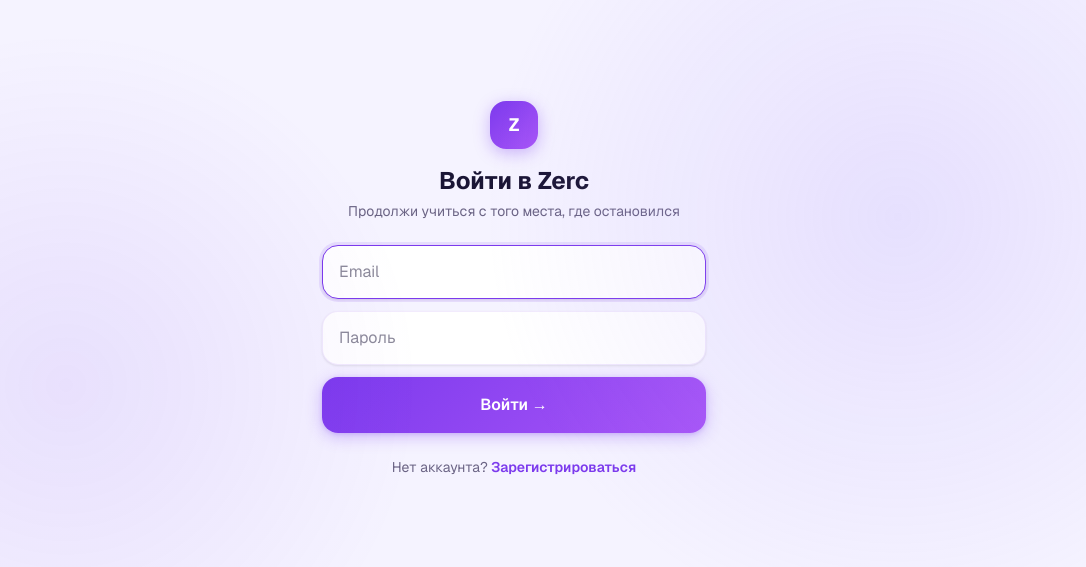
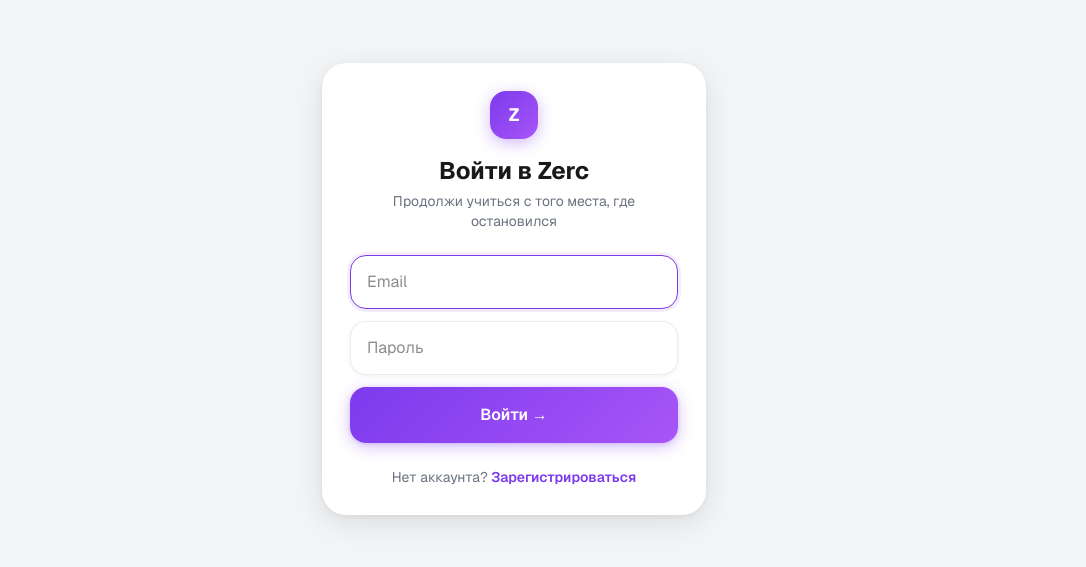
Before and after one commit to ssxdtxr/zenc, a Next.js app: page /login in a window 1280 px wide. Shown: the part 111-678 px from the top of the page, without its empty margins (126-1212 px from the left). Built offline with nearby package versions, Linux system fonts and the light colour scheme.

Commit message:
feat: T-Bank style redesign + fix session restore on reload

```diff
--- a/app/globals.css
+++ b/app/globals.css
@@ -6,20 +6,29 @@
 }
 
 :root {
-  --bg: #f5f3ff;
-  --surface: #ffffff;
-  --surface-2: #f3f0ff;
-  --border: rgba(124, 58, 237, 0.1);
-  --border-strong: rgba(124, 58, 237, 0.2);
-  --text: #1a1535;
-  --text-2: #6b6485;
-  --text-3: #a09bb5;
+  /* Neutral background — like T-Bank */
+  --bg: #F4F5F7;
+  --surface: #FFFFFF;
+  --surface-2: #F0F1F4;
+
+  /* Neutral borders — no purple tint */
+  --border: rgba(0, 0, 0, 0.07);
+  --border-strong: rgba(0, 0, 0, 0.13);
+
+  /* Neutral text */
+  --text: #18191A;
+  --text-2: #6B7280;
+  --text-3: #9CA3AF;
+
+  /* Brand violet — only for accents */
   --violet: #7c3aed;
-  --violet-mid: #a78bfa;
-  --violet-light: #ede9fe;
-  --shadow-sm: 0 1px 3px rgba(0,0,0,0.06), 0 1px 2px rgba(0,0,0,0.04);
-  --shadow: 0 4px 20px rgba(124,58,237,0.08), 0 1px 4px rgba(0,0,0,0.05);
-  --shadow-lg: 0 8px 40px rgba(124,58,237,0.12), 0 2px 8px rgba(0,0,0,0.07);
+  --violet-mid: rgba(124, 58, 237, 0.4);
+  --violet-light: rgba(124, 58, 237, 0.07);
+
+  /* Clean neutral shadows */
+  --shadow-sm: 0 1px 4px rgba(0, 0, 0, 0.06);
+  --shadow: 0 2px 16px rgba(0, 0, 0, 0.07), 0 1px 3px rgba(0, 0, 0, 0.04);
+  --shadow-lg: 0 8px 32px rgba(0, 0, 0, 0.10), 0 2px 6px rgba(0, 0, 0, 0.05);
 }
 
 * {
@@ -42,33 +51,6 @@
   min-height: 100dvh;
 }
 
-/* Background blobs */
-body::before {
-  content: '';
-  position: fixed;
-  top: -15%;
-  right: -15%;
-  width: 70vw;
-  height: 70vw;
-  background: radial-gradient(circle, rgba(167,139,250,0.18) 0%, transparent 65%);
-  pointer-events: none;
-  z-index: 0;
-}
-body::after {
-  content: '';
-  position: fixed;
-  bottom: -10%;
-  left: -15%;
-  width: 60vw;
-  height: 60vw;
-  background: radial-gradient(circle, rgba(124,58,237,0.1) 0%, transparent 65%);
-  pointer-events: none;
-  z-index: 0;
-}
-
-/* All content above blobs */
-#__next, main, header, nav { position: relative; z-index: 1; }
-
 input, textarea, select {
   font-size: 16px !important;
 }
--- a/app/login/page.tsx
+++ b/app/login/page.tsx
@@ -37,7 +37,7 @@
 
   return (
     <div className="min-h-dvh flex items-center justify-center px-5" style={{ background: "var(--bg)" }}>
-      <div className="w-full max-w-sm space-y-6">
+      <div className="w-full max-w-sm space-y-6 p-7 rounded-3xl" style={{ background: "var(--surface)", boxShadow: "var(--shadow-lg)" }}>
         <div className="text-center space-y-1">
           <div
             className="w-12 h-12 rounded-2xl flex items-center justify-center text-white font-bold text-lg mx-auto"
--- a/app/register/page.tsx
+++ b/app/register/page.tsx
@@ -37,7 +37,7 @@
 
   return (
     <div className="min-h-dvh flex items-center justify-center px-5" style={{ background: "var(--bg)" }}>
-      <div className="w-full max-w-sm space-y-6">
+      <div className="w-full max-w-sm space-y-6 p-7 rounded-3xl" style={{ background: "var(--surface)", boxShadow: "var(--shadow-lg)" }}>
         <div className="text-center space-y-1">
           <div
             className="w-12 h-12 rounded-2xl flex items-center justify-center text-white font-bold text-lg mx-auto"
--- a/features/choose-answer/ui/choice-form.tsx
+++ b/features/choose-answer/ui/choice-form.tsx
@@ -24,8 +24,8 @@
             className="w-full text-left p-4 rounded-2xl transition-all active:scale-[0.98] flex items-start gap-3"
             style={{
               background: isSelected ? "var(--violet-light)" : "var(--surface-2)",
-              border: `1.5px solid ${isSelected ? "rgba(124,58,237,0.35)" : "var(--border)"}`,
-              boxShadow: isSelected ? "0 0 0 3px rgba(124,58,237,0.08)" : "none",
+              border: `1.5px solid ${isSelected ? "var(--violet)" : "var(--border)"}`,
+              boxShadow: isSelected ? "0 0 0 3px var(--violet-light)" : "none",
             }}
           >
             <span
--- a/features/session-results/ui/session-results.tsx
+++ b/features/session-results/ui/session-results.tsx
@@ -18,7 +18,7 @@
       {/* Score hero */}
       <div
         className="p-5 rounded-3xl space-y-3"
-        style={{ background: "linear-gradient(135deg, #f5f3ff 0%, #ede9fe 100%)", border: "1.5px solid rgba(124,58,237,0.2)" }}
+        style={{ background: "var(--surface)", border: "1px solid var(--border)", boxShadow: "var(--shadow)" }}
       >
         <div className="flex items-end justify-between">
           <div>
@@ -34,7 +34,7 @@
             {levelCfg.label}
           </span>
         </div>
-        <div className="h-2.5 rounded-full overflow-hidden" style={{ background: "rgba(124,58,237,0.15)" }}>
+        <div className="h-2.5 rounded-full overflow-hidden" style={{ background: "var(--surface-2)" }}>
           <div className="h-full rounded-full" style={{ width: `${pct}%`, background: "linear-gradient(90deg, #7c3aed, #a855f7)" }} />
         </div>
         <p className="text-sm leading-relaxed" style={{ color: "var(--text-2)" }}>{results.summary}</p>
@@ -90,7 +90,7 @@
       )}
 
       {results.toStudyDeeper.length > 0 && (
-        <div className="p-4 rounded-3xl space-y-2" style={{ background: "var(--violet-light)", border: "1.5px solid rgba(124,58,237,0.2)" }}>
+        <div className="p-4 rounded-3xl space-y-2" style={{ background: "var(--violet-light)", border: "1px solid var(--border)" }}>
           <p className="text-xs font-bold uppercase tracking-wider" style={{ color: "var(--violet)" }}>Углубить до эксперта</p>
           {results.toStudyDeeper.map((s, i) => (
             <p key={i} className="text-sm leading-relaxed" style={{ color: "var(--text-2)" }}>— {s}</p>
--- a/features/topic-card/ui/topic-card.tsx
+++ b/features/topic-card/ui/topic-card.tsx
@@ -33,8 +33,8 @@
         boxShadow: "var(--shadow)",
         border: "1.5px solid var(--border)",
       }}
-      onMouseEnter={(e) => { e.currentTarget.style.boxShadow = "var(--shadow-lg)"; e.currentTarget.style.borderColor = "var(--border-strong)" }}
-      onMouseLeave={(e) => { e.currentTarget.style.boxShadow = "var(--shadow)"; e.currentTarget.style.borderColor = "var(--border)" }}
+      onMouseEnter={(e) => { e.currentTarget.style.boxShadow = "var(--shadow-lg)" }}
+      onMouseLeave={(e) => { e.currentTarget.style.boxShadow = "var(--shadow)" }}
     >
       <div className="flex items-start justify-between gap-3 mb-3">
         <div className="min-w-0">
--- a/shared/ui/input.tsx
+++ b/shared/ui/input.tsx
@@ -15,7 +15,7 @@
     }}
     onFocus={(e) => {
       e.currentTarget.style.borderColor = "var(--violet)"
-      e.currentTarget.style.boxShadow = "0 0 0 3px rgba(124,58,237,0.12), var(--shadow-sm)"
+      e.currentTarget.style.boxShadow = "0 0 0 3px var(--violet-light), var(--shadow-sm)"
     }}
     onBlur={(e) => {
       e.currentTarget.style.borderColor = "var(--border)"
--- a/shared/ui/textarea.tsx
+++ b/shared/ui/textarea.tsx
@@ -18,7 +18,7 @@
     }}
     onFocus={(e) => {
       e.currentTarget.style.borderColor = "var(--violet)"
-      e.currentTarget.style.boxShadow = "0 0 0 3px rgba(124,58,237,0.12), var(--shadow-sm)"
+      e.currentTarget.style.boxShadow = "0 0 0 3px var(--violet-light), var(--shadow-sm)"
     }}
     onBlur={(e) => {
       e.currentTarget.style.borderColor = "var(--border)"
--- a/widgets/dashboard/ui/dashboard.tsx
+++ b/widgets/dashboard/ui/dashboard.tsx
@@ -32,10 +32,10 @@
       <header
         className="sticky top-0 z-10 px-5 py-4 flex items-center justify-between"
         style={{
-          background: "rgba(245,243,255,0.8)",
-          backdropFilter: "blur(16px)",
-          WebkitBackdropFilter: "blur(16px)",
-          borderBottom: "1px solid var(--border)",
+          background: "rgba(255,255,255,0.92)",
+          backdropFilter: "blur(20px)",
+          WebkitBackdropFilter: "blur(20px)",
+          borderBottom: "1px solid rgba(0,0,0,0.06)",
         }}
       >
         <div className="flex items-center gap-2.5">
--- a/widgets/tutor-session/model/use-tutor-session.ts
+++ b/widgets/tutor-session/model/use-tutor-session.ts
@@ -18,6 +18,7 @@
   correctCount: number
   allGaps: string[]
   pendingAnalysis: { messages: Message[]; correct: number } | null
+  focusSubtopics?: string[]
 }
 
 type TutorSession = {
@@ -44,7 +45,7 @@
 }
 
 export const useTutorSession = ({ topicId, topicName, focusSubtopics, onComplete }: Props): TutorSession => {
-  const storageKey = `zerc_session_${topicId}${focusSubtopics ? "_focused" : ""}`
+  const storageKey = `zerc_session_${topicId}`
 
   const [sessionState, setSessionState] = useState<SessionState>("session")
   const [answer, setAnswer] = useState("")
@@ -77,6 +78,7 @@
       const data: SavedSession = {
         messages: msgs, currentResponse: response, sessionState: state,
         questionCount: qCount, correctCount: cCount, allGaps: gaps, pendingAnalysis: pending,
+        focusSubtopics,
       }
       localStorage.setItem(storageKey, JSON.stringify(data))
     } catch {}
--- a/widgets/tutor-session/ui/tutor-session.tsx
+++ b/widgets/tutor-session/ui/tutor-session.tsx
@@ -48,7 +48,7 @@
       {focusSubtopics && focusSubtopics.length > 0 && (
         <div
           className="px-3 py-2 rounded-2xl text-xs font-medium flex items-center gap-2"
-          style={{ background: "var(--violet-light)", color: "var(--violet)", border: "1px solid rgba(124,58,237,0.2)" }}
+          style={{ background: "var(--violet-light)", color: "var(--violet)", border: "1px solid var(--border)" }}
         >
           <span>🎯</span>
           <span>Фокус: {focusSubtopics.join(" · ")}</span>
```
Also changed, not shown: widgets/topic-page/ui/topic-page.tsx (+25 -14 lines).
